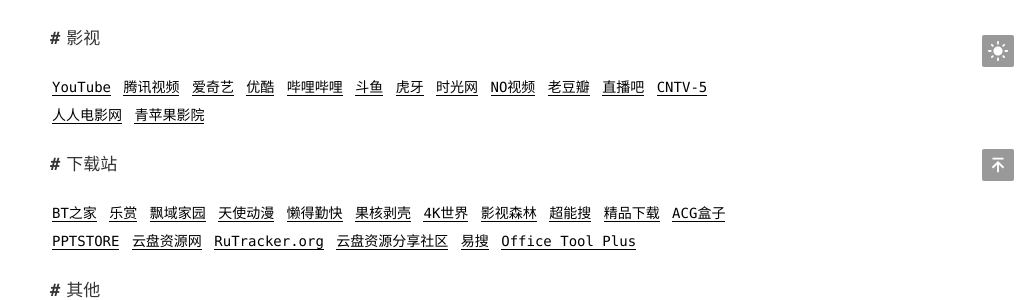
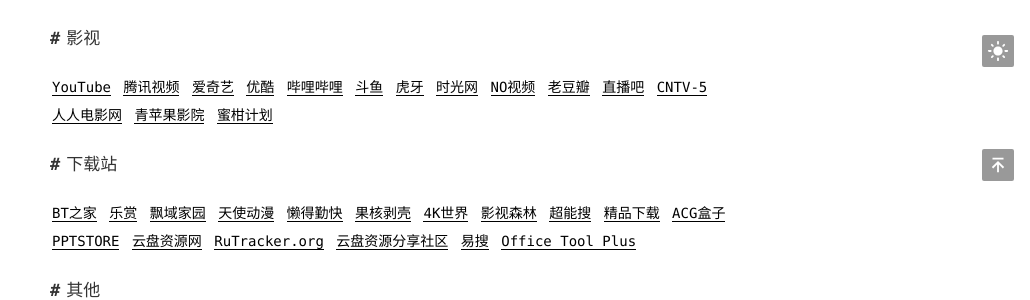
Before and after one commit to admans/admans.github.io, a Jekyll site: the page built from pages/navi.md, in a window 1280 px wide. Shown: the part 769-1069 px from the top of the page, without its empty margins (250-1280 px from the left). Built offline with Jekyll 4.4.1, drawn with Linux system fonts in a browser that asks for light colours.

Commit message:
Update navi.md
新增蜜柑计划

```diff
--- a/pages/navi.md
+++ b/pages/navi.md
@@ -29,7 +29,7 @@ title: 导航
 
 ## 影视
 
-[YouTube](https://www.youtube.com/ "YouTube") [腾讯视频](https://v.qq.com/ "腾讯视频") [爱奇艺](https://www.iqiyi.com/ "爱奇艺") [优酷](https://www.youku.com/ "优酷") [哔哩哔哩](https://www.bilibili.com/ "哔哩哔哩") [斗鱼](https://www.douyu.com/ "斗鱼") [虎牙](https://www.huya.com/ "虎牙") [时光网](http://www.mtime.com/ "时光网") [NO视频](https://www.novipnoad.com/ "NO视频") [老豆瓣](https://www.laodouban.com/ "老豆瓣") [直播吧](http://www.zhibo8.cc/ "直播吧") [CNTV-5](http://tv.cntv.cn/live/cctv5/?pt=HD "CNTV-5") [人人电影网](https://www.rrdynb.com/index.html "人人电影网") [青苹果影院](http://qpgyy.vip/ "青苹果影院")
+[YouTube](https://www.youtube.com/ "YouTube") [腾讯视频](https://v.qq.com/ "腾讯视频") [爱奇艺](https://www.iqiyi.com/ "爱奇艺") [优酷](https://www.youku.com/ "优酷") [哔哩哔哩](https://www.bilibili.com/ "哔哩哔哩") [斗鱼](https://www.douyu.com/ "斗鱼") [虎牙](https://www.huya.com/ "虎牙") [时光网](http://www.mtime.com/ "时光网") [NO视频](https://www.novipnoad.com/ "NO视频") [老豆瓣](https://www.laodouban.com/ "老豆瓣") [直播吧](http://www.zhibo8.cc/ "直播吧") [CNTV-5](http://tv.cntv.cn/live/cctv5/?pt=HD "CNTV-5") [人人电影网](https://www.rrdynb.com/index.html "人人电影网") [青苹果影院](http://qpgyy.vip/ "青苹果影院") [蜜柑计划](https://mikanani.me/ "蜜柑计划")
 
 ## 下载站
 
```
